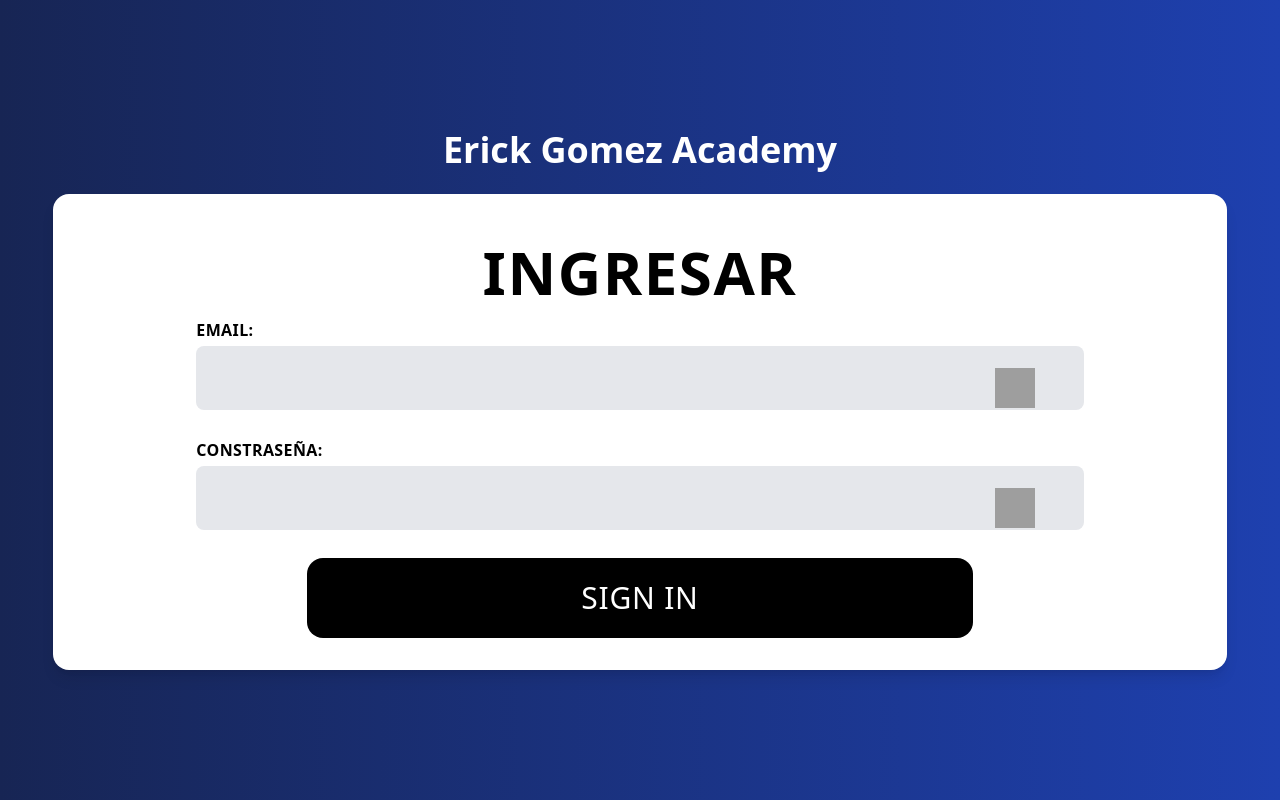
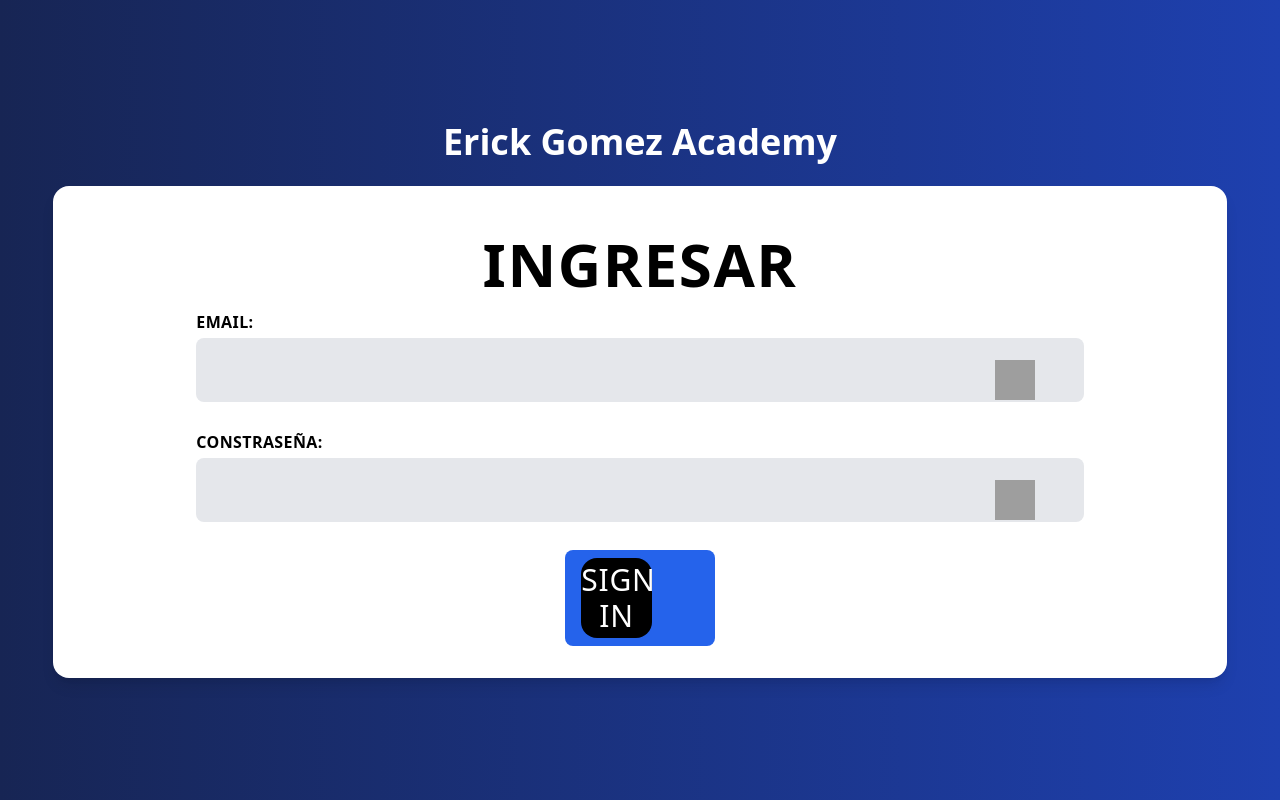
Before and after one commit to JoelDamato/opencoaching-front, a React (Vite) app: page / in a window 1280 px wide. Built offline with nearby package versions, Linux system fonts and the light colour scheme; grey boxes are pictures that could not be loaded.

Commit message:
update init

```diff
--- a/src/pages/Dashboard.jsx
+++ b/src/pages/Dashboard.jsx
@@ -1,4 +1,5 @@
 import '../App.css';
+import { Link } from 'react-router-dom';
 
 function Dashboard() {
   return (
@@ -18,7 +19,9 @@ function Dashboard() {
           <div className="bg-gray-200 rounded-lg shadow-lg p-6 flex flex-col items-center">
             <h3 className="text-2xl font-bold mb-4">Curso de Master Fade 2.0</h3>
             <p className="text-gray-700 mb-4">Aprende las técnicas avanzadas de barbería.</p>
+            <Link to="/Masterfade" className="bg-blue-600 text-white py-2 px-4 rounded-lg">
             <button className="bg-blue-600 text-white py-2 px-4 rounded-lg">Ver Curso</button>
+            </Link>
           </div>
 
           {/* Curso 2 */}
--- a/src/pages/Home.jsx
+++ b/src/pages/Home.jsx
@@ -1,4 +1,5 @@
 import '../App.css'
+import { Link } from 'react-router-dom';
 
 function Home() {
   return (
@@ -50,12 +51,16 @@ function Home() {
           </div>
 
           {/* Botón de inicio de sesión */}
+
+          <Link to="/Dashboard" className="bg-blue-600 text-white py-2 px-4 rounded-lg">
           <button
             className="bg-black rounded-2xl w-4/5 sm:h-20 sm:w-3/5 h-16 tracking-wide text-3xl text-white"
             type="submit"
           >
             SIGN IN
           </button>
+            </Link>
+
         </form>
       </div>
     </div>
```
